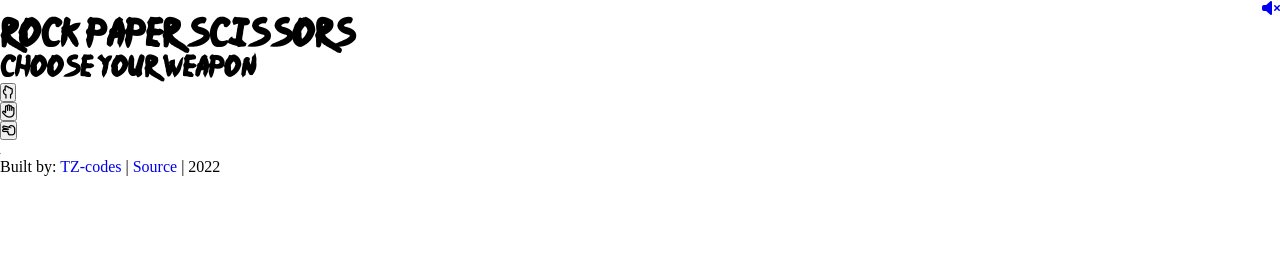
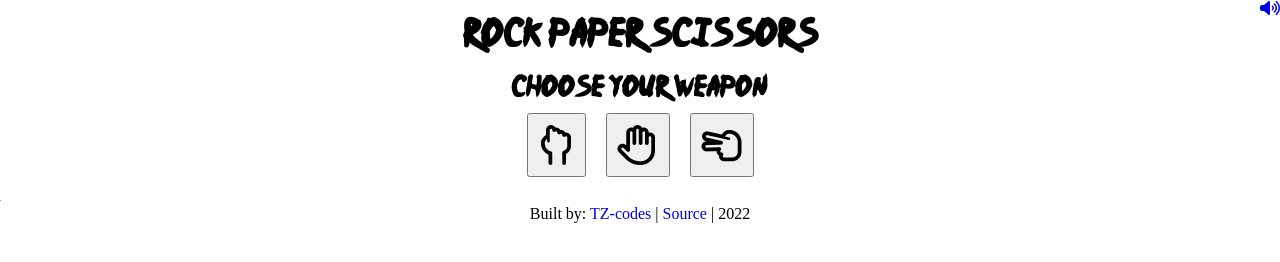
Before and after one commit to TZ-codes/rock-paper-scissors, a plain HTML site: page index.html in a window 1280 px wide. Both pictures are taken after a click on the element 640 px from the left and 9 px from the top of the page. Drawn offline with Linux system fonts and the light colour scheme; grey boxes are pictures that could not be loaded.

Commit message:
made the buttons bigger and centered the text/buttons

```diff
--- a/index.html
+++ b/index.html
@@ -14,8 +14,8 @@
 <body>
 
     <div class="mute-btn">
-        <a href="#" class="mute-btn-2">
-            <i class="fa-solid fa-volume-high"></i>
+        <a href="#">
+            <i class="fa-solid fa-volume-xmark"></i>
         </a>
     </div>
 
@@ -31,17 +31,17 @@
     <div class="btn">
         <div class="rock-btn">
             <button class="rock">
-                <i class="fa-regular fa-hand-back-fist"></i>
+                <i class="fa-regular fa-hand-back-fist fa-3x"></i>
             </button>
         </div>
         <div class="paper-btn">
             <button class="paper">
-                <i class="fa-regular fa-hand"></i>
+                <i class="fa-regular fa-hand fa-3x"></i>
             </button>
         </div>
         <div class="scissors-btn">
             <button class="scissors">
-                <i class="fa-regular fa-hand-scissors"></i>
+                <i class="fa-regular fa-hand-scissors fa-3x"></i>
             </button>
         </div>
     </div>
@@ -51,8 +51,9 @@
     <div class="winner"></div>
     <div class="play-again"></div>
 
-    <iframe class="music" width="1" height="1" src="https://www.youtube.com/embed/c1X8r9FJqEs?Version=3&autoplay=1&loop=1&playlist=c1X8r9FJqEs" frameborder="0" allow="accelerometer; autoplay; clipboard-write; encrypted-media; gyroscope; picture-in-picture" allowfullscreen></iframe>
+    <iframe id="myAudio" class="audio" width="1" height="1" src="https://www.youtube.com/embed/c1X8r9FJqEs?Version=3&loop=1&playlist=c1X8r9FJqEs" frameborder="0" allow="accelerometer; autoplay; clipboard-write; encrypted-media; gyroscope; picture-in-picture" allowfullscreen></iframe>
 
+    <!-- &autoplay=1 -->
     <footer>
         Built by: <a href="https://github.com/TZ-codes">TZ-codes </a>
         |
--- a/sound.js
+++ b/sound.js
@@ -1,15 +1,33 @@
-let muteBtn = document.querySelector('.mute-btn');
-const blueBird = document.querySelector('sound');
+const muteBtn = document.querySelector(".mute-btn");
+const myAudio = document.getElementById("myAudio");
+
+isPlaying = false;
+
+const togglePlay = () => {
+  if (myAudio.paused) {
+      myAudio.play();
+  } else {
+      myAudio.pause();
+  }
+}
+
 
 muteBtn.addEventListener('click', function() {
   const icon = this.querySelector('i');
 
-  if (icon.classList.contains('fa-volume-high')) {
+  if (icon.classList.contains('fa-volume-xmark')) {
+    icon.classList.remove('fa-volume-xmark');
+    icon.classList.add('fa-volume-high');
+  } else {
     icon.classList.remove('fa-volume-high');
     icon.classList.add('fa-volume-xmark');
-  } else {
-    icon.classList.remove('fa-volume-xmark');
-    icon.classList.add('fa-volume-high');
   }
 
+  togglePlay();
+
 });
+
+myAudio.addEventListener("ended", () => {
+  myAudio.currentTime = 0;
+  myAudio.play();
+})
--- a/style.css
+++ b/style.css
@@ -12,8 +12,26 @@
 
 h1, h2{
   font-family: Naruto;
+  text-align: center;
+}
+
+h1 {
+  padding-bottom: 20px;
+}
+
+.btn {
+  display: flex;
+  justify-content: center;
+}
+.rock, .paper, .scissors {
+  padding: 10px;
+  margin: 10px;
 }
 
 .mute-btn {
   text-align: end;
 }
+
+footer {
+  text-align: center;
+}
```
